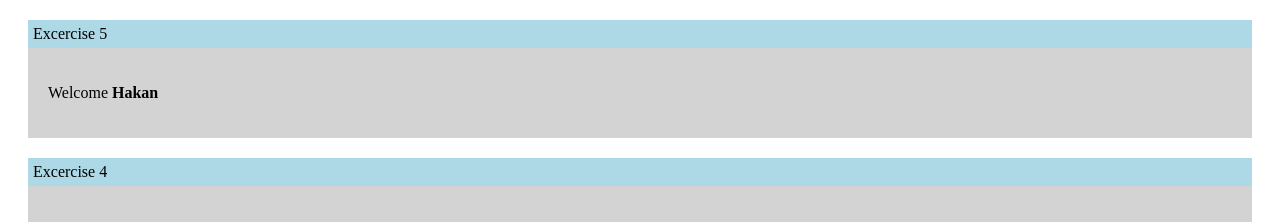
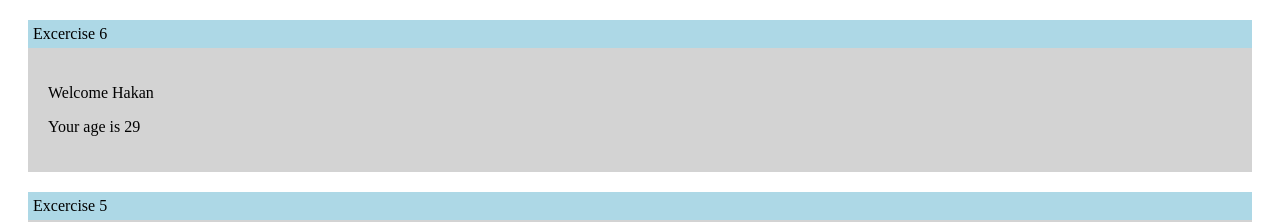
Before and after one commit to mhborazan/Develhope-Exercises, a React (Vite) app in the folder react/: page / in a window 1280 px wide. Shown: the top 222 px of the page. Built offline with nearby package versions, Linux system fonts and the light colour scheme.

Commit message:
react-exercise-6

```diff
--- a/react/src/App.jsx
+++ b/react/src/App.jsx
@@ -7,12 +7,17 @@ import Welcome from './excercises/excercise-2/Welcome'
 import Welcome2 from './excercises/excercise-3/Welcome2'
 import Welcome3 from './excercises/excercise-4/Welcome3'
 import Welcome4 from './excercises/excercise-5/Welcome4'
+import Welcome5 from './excercises/excercise-6/Welcome5'
 
 function App() {
 
 
   return (
     <>
+
+      <Seperator id="6">
+        <Welcome5 name="Hakan" age={29}/>
+      </Seperator>
 
       <Seperator id="5">
         <Welcome4 name={<strong>Hakan</strong>}/>
--- /dev/null
+++ b/react/src/excercises/excercise-6/Age.jsx
@@ -0,0 +1,7 @@
+import React from 'react'
+
+export default function Age(props) {
+  return (
+    <p>Your age is {props.age || 20}</p>
+  )
+}
--- /dev/null
+++ b/react/src/excercises/excercise-6/Welcome5.jsx
@@ -0,0 +1,11 @@
+import React from 'react'
+import Age from './Age'
+
+export default function Welcome5(props) {
+  return (
+    <>
+      <p>Welcome {props.name || "Mustafa"}</p>
+      <Age age={props.age}/>
+    </>
+  )
+}
```
